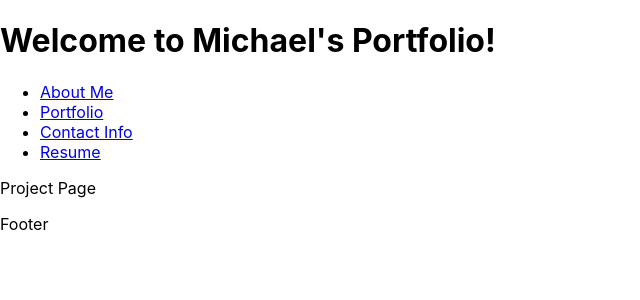
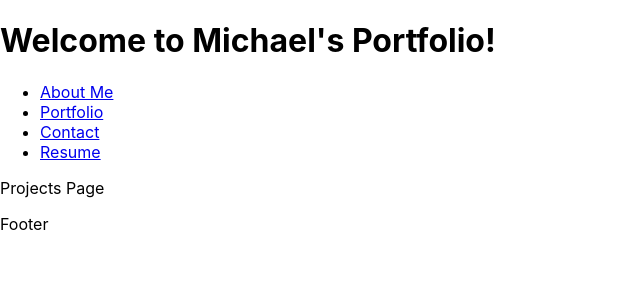
Before and after one commit to PintoDrop/portreact, a React (Create React App) app: page /project in a window 1280 px wide. Shown: the top 300 px of the page, without its empty margins (0-640 px from the left). Built offline with nearby package versions, Linux system fonts and the light colour scheme.

Commit message:
working on nav bar

```diff
--- a/package.json
+++ b/package.json
@@ -6,6 +6,7 @@
     "@testing-library/jest-dom": "^5.16.5",
     "@testing-library/react": "^13.4.0",
     "@testing-library/user-event": "^13.5.0",
+    "bootstrap": "^5.2.3",
     "react": "^18.2.0",
     "react-dom": "^18.2.0",
     "react-router-dom": "^6.10.0",
--- a/src/Pages/Project.js
+++ b/src/Pages/Project.js
@@ -5,7 +5,7 @@ function Project() {
     <section className="card">
       <div className="text-center">
         <p>
-          Project Page
+          Projects Page
         </p>
       </div>
     </section>
--- a/src/components/Header.js
+++ b/src/components/Header.js
@@ -2,7 +2,7 @@ import React from "react";
 
 function Header(props) {
   return (
-    <header className="flex-row">
+    <header className="flex-row text-center">
       <h1>Welcome to Michael's Portfolio!</h1>
     </header>
   );
--- a/src/components/Nav.js
+++ b/src/components/Nav.js
@@ -3,9 +3,10 @@ import {NavLink} from "react-router-dom";
 
 function Nav(props) {
   return (
- <nav class="navbar navbar-inverse navbar-fixed-top">
+ <nav class="navbar navbar-light bg-light">
    <div class="container-fluid">
      <div class="navbar-header">
+
        {/* <a class="navbar-brand" href="#">
          Michael's Portfolio
        </a> */}
@@ -21,7 +22,7 @@ function Nav(props) {
           <NavLink to="/project">Portfolio</NavLink>
        </li>
        <li>
-          <NavLink to="/contact">Contact Info</NavLink>
+          <NavLink to="/contact">Contact</NavLink>
        </li>
        <li>
           <NavLink to="/resume">Resume</NavLink>
@@ -29,6 +30,9 @@ function Nav(props) {
      </ul>
    </div>
  </nav>
+
+
+
  );
 }
 
```
Also changed, not shown: src/App.css (line endings or trailing spaces), 1 other file (tests, documents, lock files or other folders).
